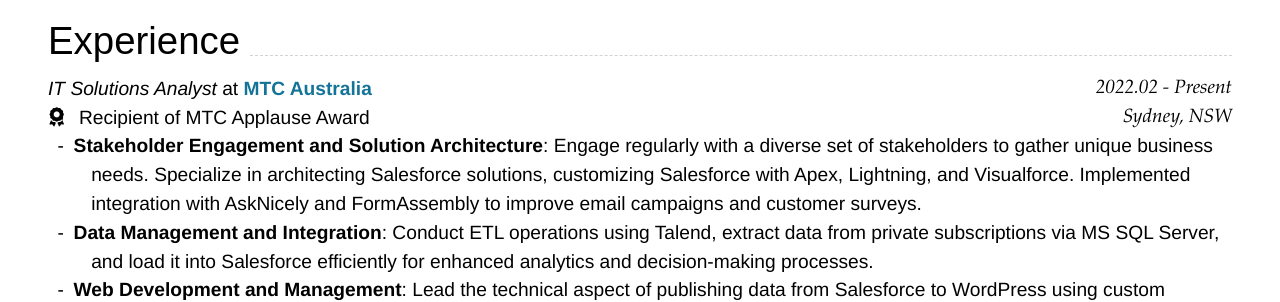
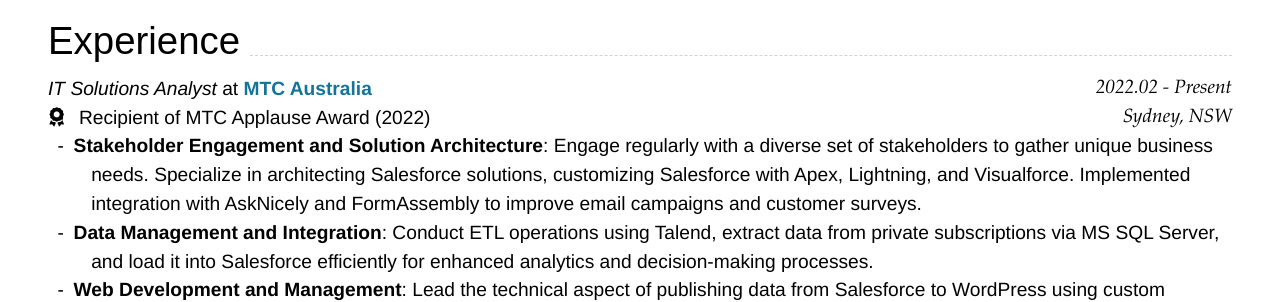
Before and after one commit to thedhanawada/me, a Jekyll site: the page built from index.md, in a window 1280 px wide and 900 px high, scrolled down 982 px. Shown: the part 153-455 px from the top of the window. Built offline with Jekyll 4.4.1, drawn with Linux system fonts in a browser that asks for light colours; nearby versions of some CDN libraries.

Commit message:
Update index.md

````diff
--- a/index.md
+++ b/index.md
@@ -82,7 +82,7 @@ Pondicherry, IN
 ```
 Sydney, NSW
 ```
-- <i class="fas fa-award"></i> Recipient of MTC Applause Award
+- <i class="fas fa-award"></i> Recipient of MTC Applause Award (2022)
 - **Stakeholder Engagement and Solution Architecture**: Engage regularly with a diverse set of stakeholders to gather unique business needs. Specialize in architecting Salesforce solutions, customizing Salesforce with Apex, Lightning, and Visualforce. Implemented integration with AskNicely and FormAssembly to improve email campaigns and customer surveys.
 - **Data Management and Integration**: Conduct ETL operations using Talend, extract data from private subscriptions via MS SQL Server, and load it into Salesforce efficiently for enhanced analytics and decision-making processes.
 - **Web Development and Management**: Lead the technical aspect of publishing data from Salesforce to WordPress using custom plugins, and perform site-wide CSS and JS updates to improve uniformity and user experience.
````
